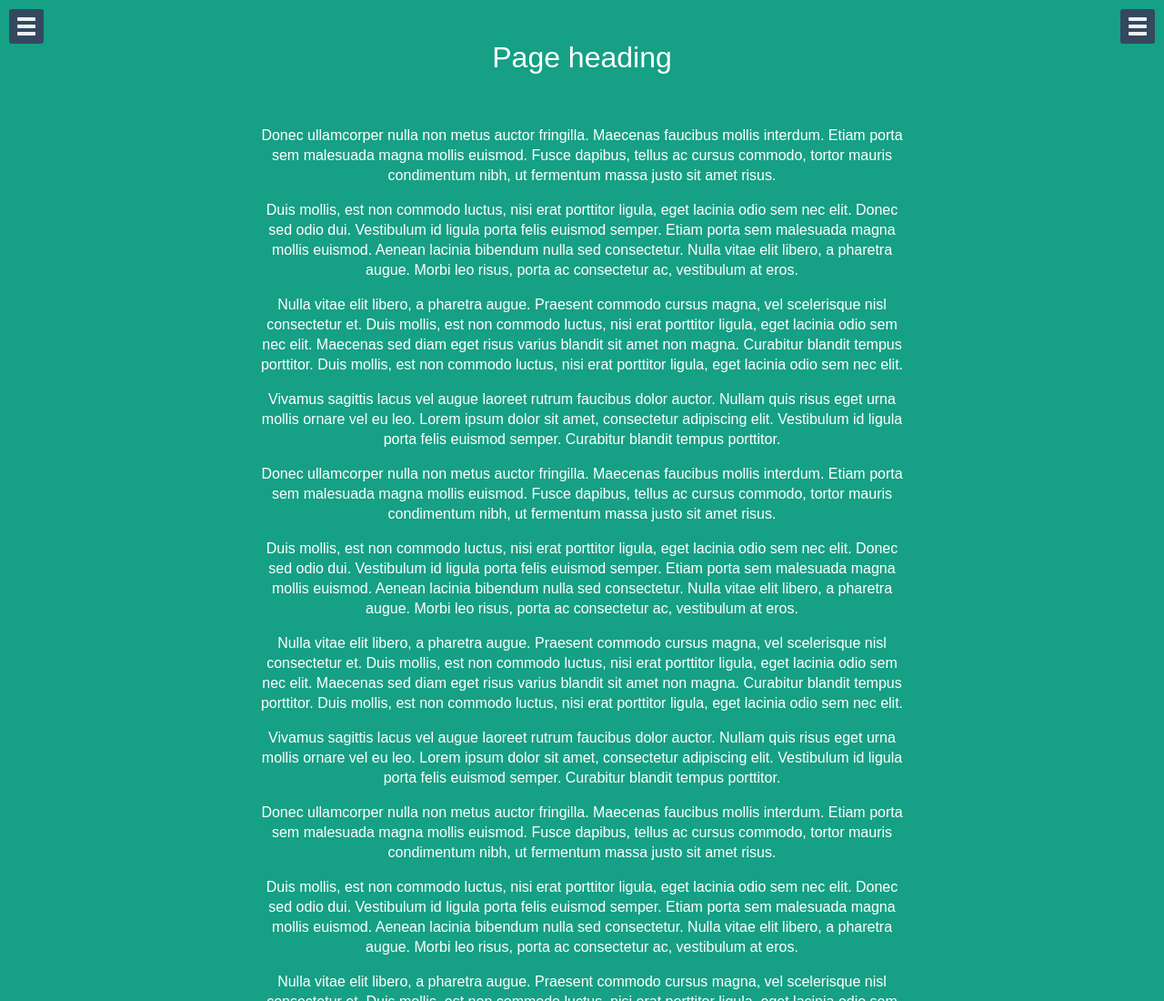
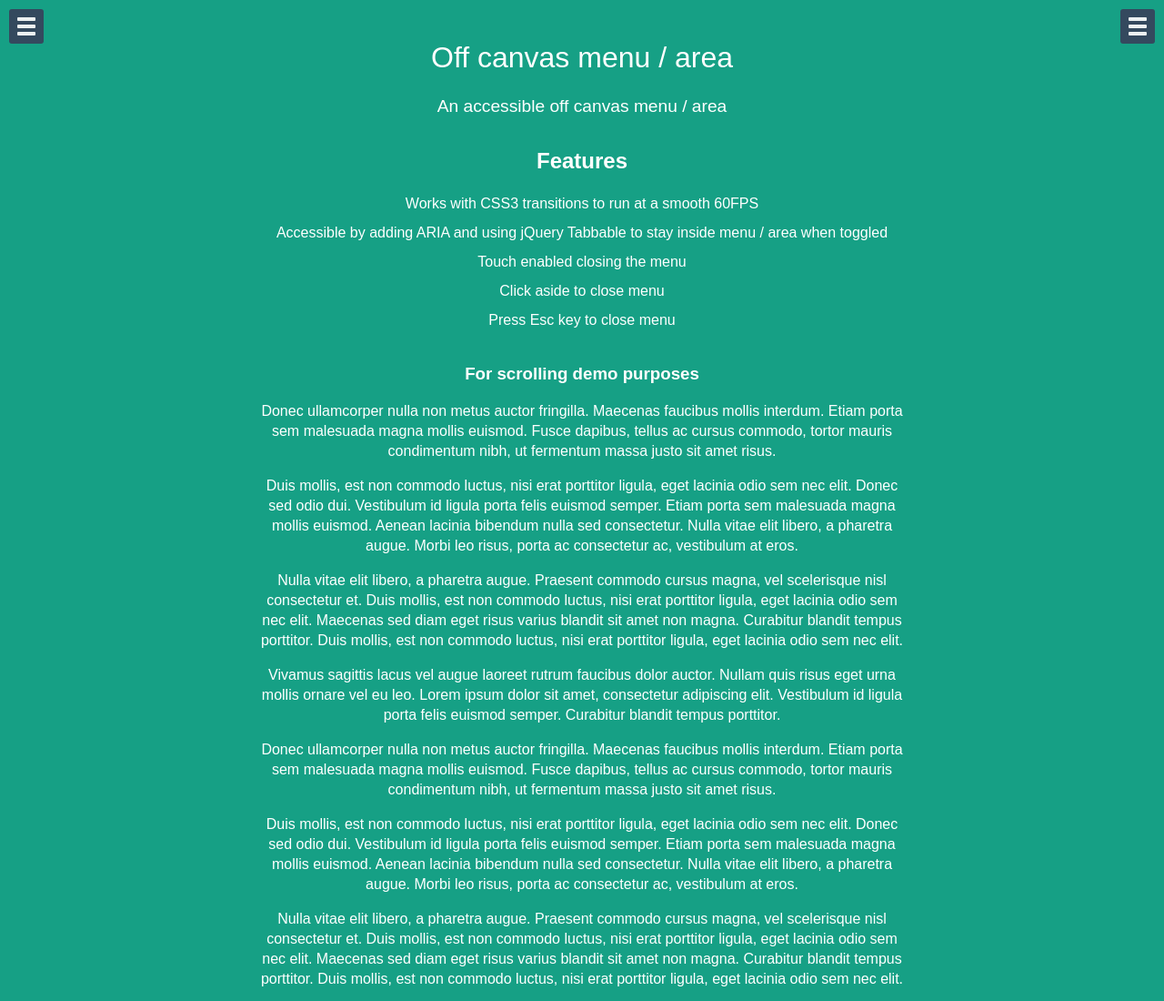
Before and after one commit to robinpoort/offcanvas, a website: page index.html in a window 1280 px wide. Shown: the top 1100 px of the page at 91% size. Drawn offline with nearby package versions, Linux system fonts and the light colour scheme.

Commit message:
updating demo page

```diff
--- a/index.html
+++ b/index.html
@@ -117,8 +117,21 @@
         </button><!-- off-canvas-menu-toggle -->
 
         <!-- The actual content -->
-        <h1>Page heading</h1>
+        <h1>Off canvas menu / area</h1>
 
+        <p>An accessible off canvas menu / area</p>
+
+        <h2>Features</h2>
+
+        <ul>
+            <li>Works with CSS3 transitions to run at a smooth 60FPS</li>
+            <li>Accessible by adding ARIA and using jQuery Tabbable to stay inside menu / area when toggled</li>
+            <li>Touch enabled closing the menu</li>
+            <li>Click aside to close menu</li>
+            <li>Press Esc key to close menu</li>
+        </ul>
+
+        <h3>For scrolling demo purposes</h3>
         <p>Donec ullamcorper nulla non metus auctor fringilla. Maecenas faucibus mollis interdum. Etiam porta sem
             malesuada magna mollis euismod. Fusce dapibus, tellus ac cursus commodo, tortor mauris condimentum nibh, ut
             fermentum massa justo sit amet risus.</p>
--- a/scss/_style.scss
+++ b/scss/_style.scss
@@ -13,6 +13,7 @@ html {
   font-family: sans-serif;
   font-size: 16px;
   line-height: 22px;
+  -webkit-font-smoothing: antialiased;
 }
 
 // Set a proper focus
@@ -80,12 +81,27 @@ html {
 
   h1 {
     font-weight: normal;
-    margin: 1em 0 2em;
+    margin: 1em 0;
+  }
+
+  h1 + p {
+    font-size: 1.2em;
+    margin: 1em auto 2em;
   }
 
   p {
     max-width: 45em;
     margin: 1em auto;
+  }
+
+  ul {
+    margin: 0 0 2em;
+    padding: 0;
+    list-style: none;
+  }
+
+  li {
+    line-height: 2em;
   }
 }
 
```
Also changed, not shown: css/styles.css.
